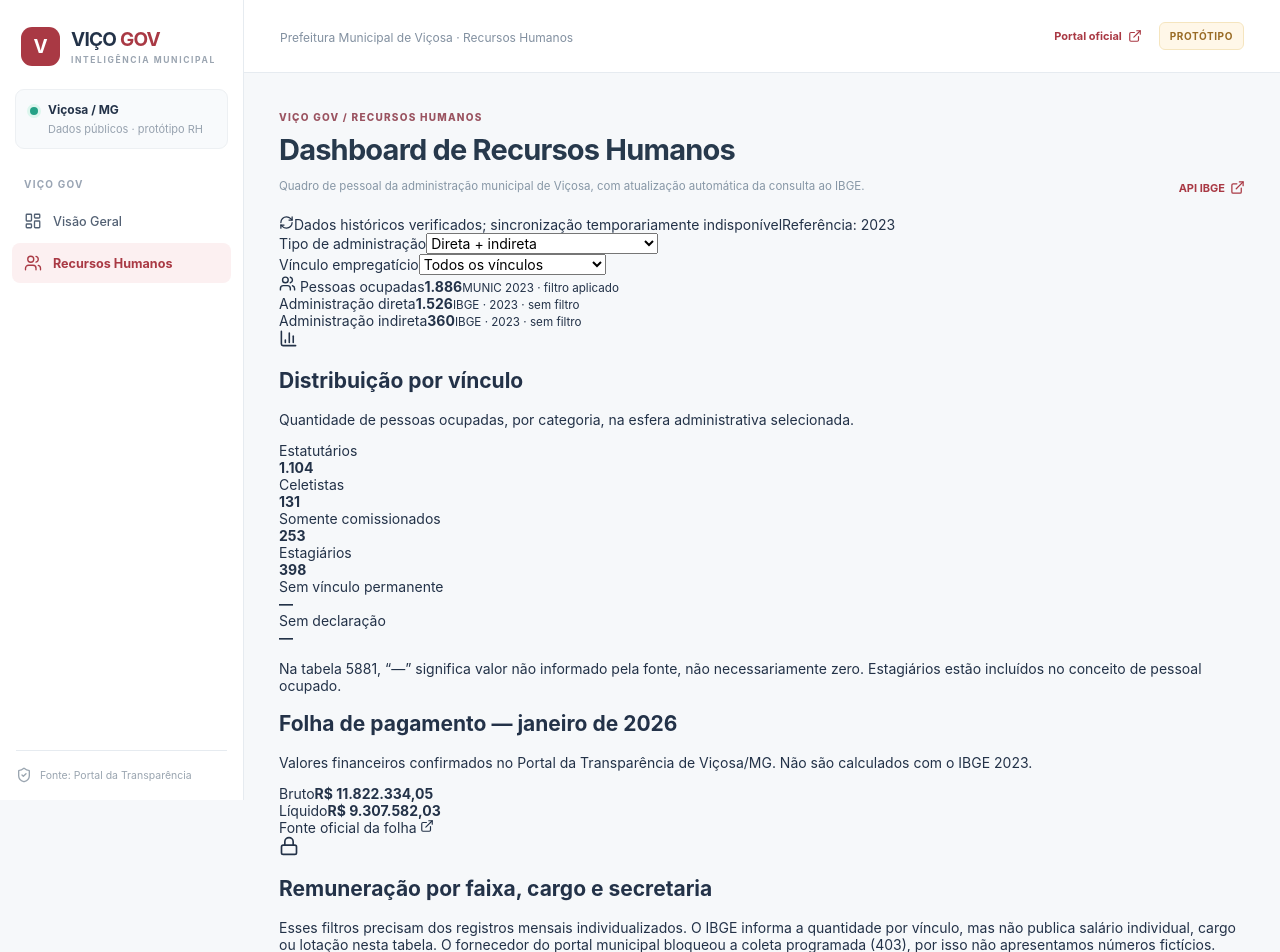
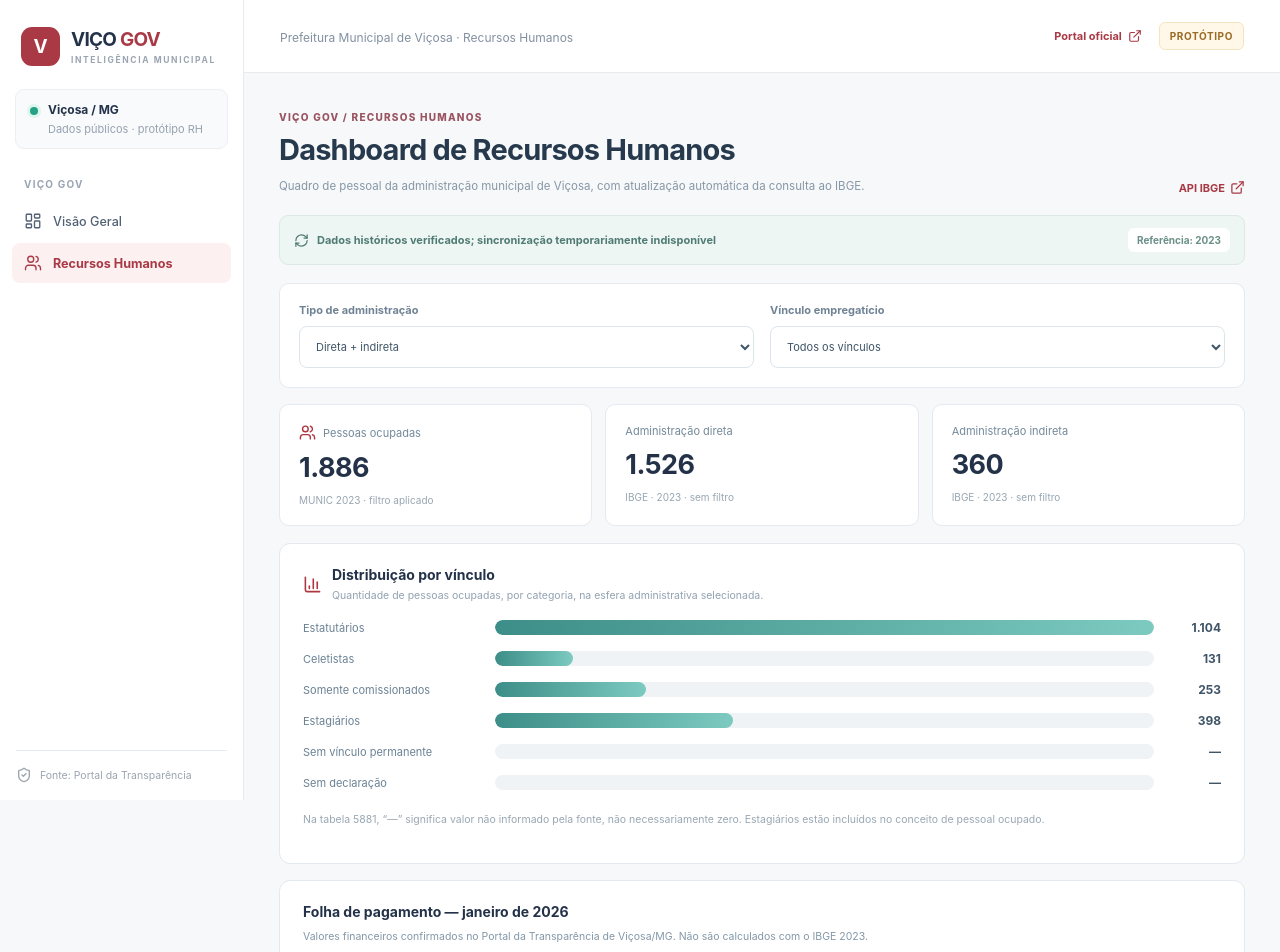
Before and after one commit to luanmagalhaes2464-sys/VI-O-GOV, a Next.js app in the folder frontend/: page /rh in a window 1280 px wide. Shown: the top 952 px of the page. Built offline with nearby package versions, Linux system fonts and the light colour scheme; no server answers.

Commit message:
style(rh): gráficos e indicadores oficiais históricos do IBGE

```diff
--- a/frontend/app/rh.css
+++ b/frontend/app/rh.css
@@ -103,3 +103,58 @@
 .rh-back-overview{display:inline-block;margin-bottom:18px;font-size:11px;color:#a93944;font-weight:700}
 @media(max-width:1020px){.rh-home-figures{grid-template-columns:1fr}.rh-import-zone{align-items:flex-start;flex-wrap:wrap}.rh-import-actions{flex-direction:row;align-items:center;min-width:0;width:100%}}
 @media(max-width:620px){.rh-home-figure{min-height:275px;padding:22px}.rh-home-figure>strong{font-size:29px}.rh-overview-next{align-items:flex-start;flex-direction:column}.rh-filter-status{display:none}.rh-import-actions{flex-direction:column;align-items:flex-start}.rh-summary-side>strong{font-size:24px}}
+
+
+/* IBGE RH — indicadores oficiais de pessoal por vínculo */
+.rha-status{display:flex;align-items:center;gap:8px;background:#edf6f3;border:1px solid #dbeae5;border-radius:9px;padding:12px 14px;margin:16px 0 18px;font-size:11px;color:#507b72;font-weight:700;flex-wrap:wrap}
+.rha-status>span{margin-left:auto;color:#6a8f86;background:#fff;border-radius:6px;padding:6px 9px;font-size:10px}
+.rha-overview{display:grid;grid-template-columns:1.35fr 1fr;gap:16px;margin-bottom:17px}
+.rha-lead{background:linear-gradient(113deg,#273b50,#3d5769);color:#fff;border-radius:12px;padding:28px 30px;display:flex;flex-direction:column;gap:8px}
+.rha-label{display:flex;align-items:center;gap:9px;font-size:10px;letter-spacing:.8px;font-weight:750;color:#b5d9d6}
+.rha-lead>strong{font-size:46px;letter-spacing:-1px;line-height:1.2;margin:10px 0}
+.rha-lead>h2{font-size:16px;margin:0}.rha-lead p{font-size:11px;line-height:1.7;opacity:.85;margin:3px 0 10px}
+.rha-lead a{display:flex;align-items:center;gap:7px;color:#b8e2de;font-size:11px;font-weight:750}
+.rha-two{display:grid;gap:13px}
+.rha-two>div{display:flex;flex-direction:column;justify-content:center;gap:9px;padding:20px 23px;background:#fff;border:1px solid #e2e8ee;border-radius:11px}
+.rha-two span,.rha-two small{color:#8495a2;font-size:11px}.rha-two b{font-size:29px;line-height:1.25}
+.rha-financial,.rha-chart-container{background:#fff;border:1px solid #e3e9ef;border-radius:11px;padding:22px 23px;margin:0 0 16px}
+.rha-finance-head{display:flex;gap:8px;align-items:center;color:#8291a1;font-size:10px;letter-spacing:.6px;font-weight:750}
+.rha-finance-head svg{color:#a93944}
+.rha-payroll,.rha-finance-pair{display:grid;grid-template-columns:1fr 1fr;gap:16px;margin:20px 0 14px}
+.rha-payroll>div,.rha-finance-pair>div{display:flex;flex-direction:column;gap:9px}
+.rha-payroll small,.rha-finance-pair span{font-size:11px;color:#8395a5}
+.rha-payroll strong,.rha-finance-pair strong{font-size:25px;letter-spacing:-.6px;color:#24384b}
+.rha-financial p,.rha-chart-container>p{font-size:10.5px;color:#8497a7;line-height:1.6;margin:9px 0 12px}
+.rha-financial a,.rha-chart-container>a,.rha-method a{display:inline-flex;align-items:center;gap:5px;font-size:11px;color:#a93944;font-weight:750}
+.rha-method{display:flex;gap:12px;align-items:flex-start;background:#f1f5f7;border:1px solid #e2eaf0;border-radius:9px;padding:16px 18px;margin:16px 0;color:#738999}
+.rha-method svg{flex-shrink:0}.rha-method b{font-size:12px;color:#405a6e}
+.rha-method p{font-size:10.5px;line-height:1.7;margin:6px 0}
+.rha-filters{display:grid;grid-template-columns:1fr 1fr;gap:16px;padding:19px;background:#fff;border:1px solid #e5eaf0;border-radius:10px;margin-bottom:16px}
+.rha-filters>div{display:flex;flex-direction:column;gap:9px;min-width:0}
+.rha-filters label{font-size:11px;color:#6f8395;font-weight:700}
+.rha-filters select{width:100%;padding:12px;border-radius:8px;border:1px solid #dce5eb;background:#fff;color:#3f5567;font-size:11px}
+.rha-metrics{display:grid;grid-template-columns:repeat(3,1fr);gap:13px;margin-bottom:17px}
+.rha-metrics article{background:#fff;border:1px solid #e5eaf0;border-radius:10px;padding:19px;display:flex;flex-direction:column;gap:10px;min-width:0}
+.rha-metrics span{display:flex;gap:7px;align-items:center;color:#73899a;font-size:11px}
+.rha-metrics span svg{color:#ae3641}
+.rha-metrics strong{font-size:27px;letter-spacing:-.5px}
+.rha-metrics small{font-size:10px;color:#97a6b1}
+.rha-chart-heading{display:flex;align-items:center;gap:10px;margin-bottom:18px}
+.rha-chart-heading svg{color:#ae3641;flex-shrink:0}
+.rha-chart-container h2{font-size:14px;margin:0 0 6px}
+.rha-chart-heading p{color:#92a2b1;font-size:10.5px;margin:0}
+.rha-bars{display:grid;gap:16px}
+.rha-bar{display:grid;grid-template-columns:minmax(130px,180px) 1fr 55px;gap:12px;align-items:center}
+.rha-bar>span{font-size:11px;color:#6b8294}
+.rha-bar-track{height:15px;border-radius:9px;background:#eff3f5;overflow:hidden}
+.rha-bar-track>div{height:100%;background:linear-gradient(90deg,#3d8e88,#7ccac0);border-radius:9px}
+.rha-bar>b{text-align:right;font-size:12px;color:#3f5466}
+.rha-chart-container>.rha-chart-foot{margin-top:22px;color:#99a7b3}
+.rha-unavailable{background:#fafbfc;border:1px solid #e5eaee;border-radius:11px;padding:19px 22px;margin-bottom:15px}
+.rha-unavailable>div:first-child{display:flex;align-items:flex-start;gap:11px;color:#8a9ba8}
+.rha-unavailable h2{font-size:13px;color:#4b6175;margin:0 0 7px}
+.rha-unavailable p{font-size:10.5px;line-height:1.7;margin:0}
+.rha-pill-list{display:flex;flex-wrap:wrap;gap:8px;margin-top:17px}
+.rha-pill-list>span{background:#eef2f4;color:#94a1ac;padding:7px 10px;border-radius:7px;font-size:10px}
+@media(max-width:850px){.rha-overview,.rha-filters,.rha-payroll,.rha-finance-pair{grid-template-columns:1fr}.rha-metrics{grid-template-columns:1fr}.rha-two{grid-template-columns:1fr 1fr}}
+@media(max-width:600px){.rha-two{grid-template-columns:1fr}.rha-lead{padding:23px}.rha-lead>strong{font-size:37px}.rha-payroll strong,.rha-finance-pair strong{font-size:21px}.rha-bar{grid-template-columns:110px 1fr 40px;gap:7px}.rha-status>span{margin-left:0}}
```
